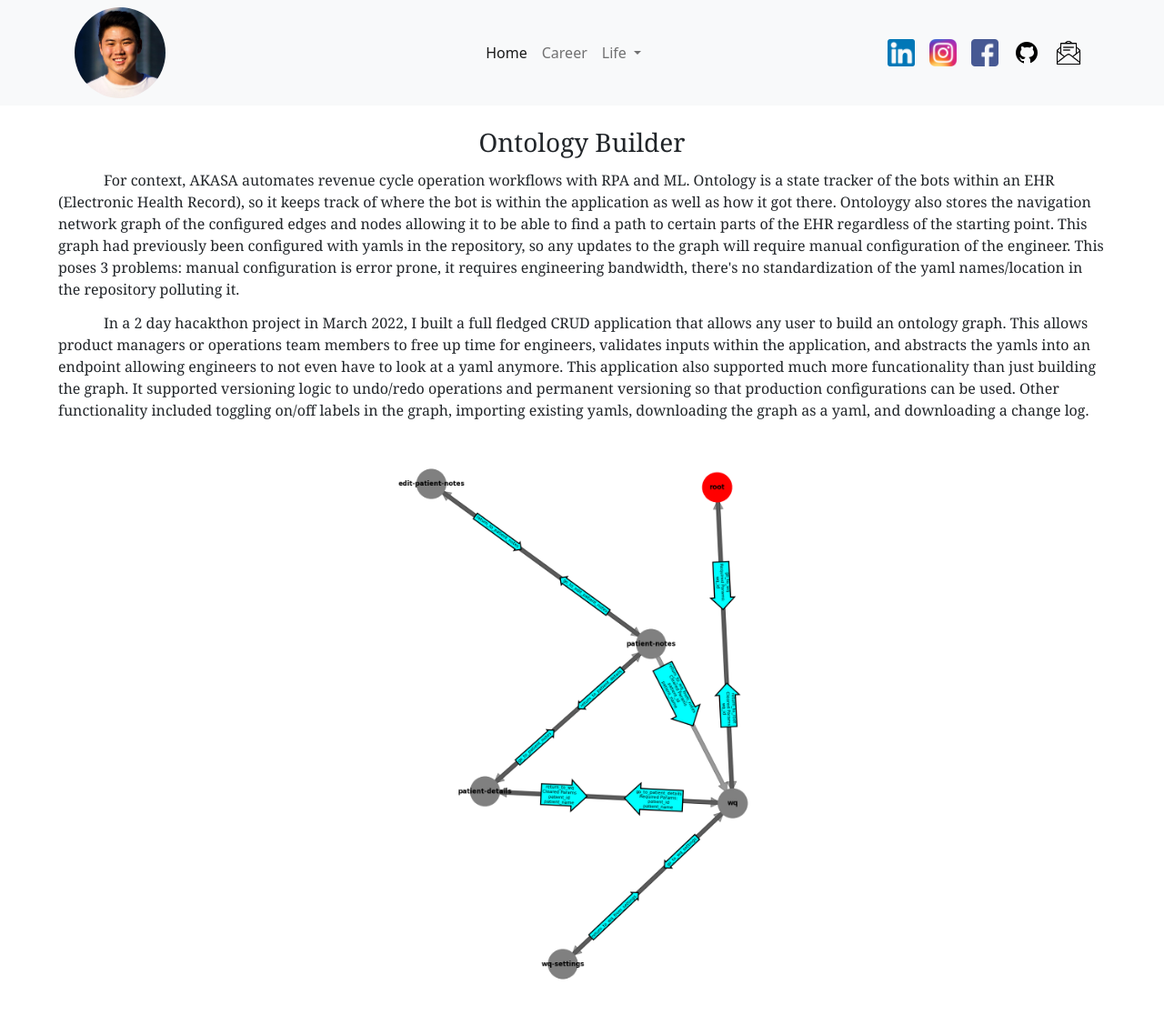
After one commit to simonxie1998/personal-website, a Django app: page /career/ontology/ in a window 1280 px wide. The commit adds this page. Shown: the whole page at 91% size. Run offline with Django 4.2, Linux system fonts and the light colour scheme.

Commit message:
start on projects

```diff
--- /dev/null
+++ b/home/project_summaries.py
@@ -0,0 +1,12 @@
+SUMMARIES = {
+    "ontology_p1": "For context, AKASA automates revenue cycle operation workflows with RPA and ML. Ontology is a state tracker of the bots within an EHR (Electronic Health Record), "
+    "so it keeps track of where the bot is within the application as well as how it got there. Ontoloygy also stores the navigation network graph of the configured edges and nodes "
+    "allowing it to be able to find a path to certain parts of the EHR regardless of the starting point. This graph had previously been configured with yamls in the repository, so any "
+    "updates to the graph will require manual configuration of the engineer. This poses 3 problems: manual configuration is error prone, it requires engineering bandwidth, there's no "
+    "standardization of the yaml names/location in the repository polluting it.",
+    "ontology_p2": "In a 2 day hacakthon project in March 2022, I built a full fledged CRUD application that allows any user to build an ontology graph. This allows product managers or "
+    "operations team members to free up time for engineers, validates inputs within the application, and abstracts the yamls into an endpoint allowing engineers "
+    "to not even have to look at a yaml anymore. This application also supported much more funcationality than just building the graph. It supported versioning logic "
+    "to undo/redo operations and permanent versioning so that production configurations can be used. Other functionality included toggling on/off labels in the graph, "
+    "importing existing yamls, downloading the graph as a yaml, and downloading a change log.",
+}
--- a/home/static/home/css/style.css
+++ b/home/static/home/css/style.css
@@ -9,6 +9,13 @@ h1,
 h3,
 .summary {
     text-align: center;
+    font-family: Georgia, 'Times New Roman', Times, serif;
+}
+
+.project-summary {
+    margin: 1% 5% 1% 5%;
+    text-indent: 50px;
+    text-align: left;
     font-family: Georgia, 'Times New Roman', Times, serif;
 }
 
--- a/home/templates/home/career.html
+++ b/home/templates/home/career.html
@@ -192,14 +192,14 @@
     <li>Triaged all incoming customer and internal tickets for feature development, bug reports, and custom account configuration
     </li>
     <li>Productized configuration of customers’ accounts into a self service feature reducing the UAT to production time by 80%</li>
-    <li>Helped grow the company, product, and engineering team to raise an <a href="https://techcrunch.com/2022/01/24/klarity-lands-18m-to-read-scores-of-documents-so-you-dont-have-to/">$18
+    <li>Helped grow the company, product, and engineering team to raise an <a target="_blank" href="https://techcrunch.com/2022/01/24/klarity-lands-18m-to-read-scores-of-documents-so-you-dont-have-to/">$18
                 million Series A round</a></li>
 </ul>
 </span>
 <p3 class="notable-projects"><strong>Notable Projects</strong></p3>
 <ul class="bullet-points">
     <li class="project"><a href="cci">Customer Configuration Interface</a></li>
-    <li class="project"><a href="demo">Klarity Demo</a></li>
+    <li class="project"><a href="klarity-demo">Klarity Demo</a></li>
     <li class="project"><a href="legacy-processing">Legacy Processing</a></li>
 </ul>
 <span>
--- a/home/templates/home/home.html
+++ b/home/templates/home/home.html
@@ -7,6 +7,7 @@
         <button type="button" data-bs-target="#carouselExampleIndicators" data-bs-slide-to="1" aria-label="Slide 2"></button>
         <button type="button" data-bs-target="#carouselExampleIndicators" data-bs-slide-to="2" aria-label="Slide 3"></button>
         <button type="button" data-bs-target="#carouselExampleIndicators" data-bs-slide-to="3" aria-label="Slide 4"></button>
+        <button type="button" data-bs-target="#carouselExampleIndicators" data-bs-slide-to="4" aria-label="Slide 5"></button>
     </div>
     <div class="carousel-inner">
         <div class="carousel-item active">
@@ -14,6 +15,9 @@
         </div>
         <div class="carousel-item">
             <img src="{% static 'home/images/alpaca.jpeg'%}" class="d-block w-100" alt="..." style="border-radius: 15px;">
+        </div>
+        <div class="carousel-item">
+            <img src="{% static 'home/images/sf.jpeg'%}" class="d-block w-100" alt="..." style="border-radius: 15px;">
         </div>
         <div class="carousel-item">
             <img src="{% static 'home/images/mount_bonnell.jpeg'%}" class="d-block w-100" alt="..." style="border-radius: 15px;">
--- /dev/null
+++ b/home/templates/home/ontology.html
@@ -0,0 +1,10 @@
+{% extends 'home/project_base.html' %} {% load static %} {% block project_img %}
+<div id="wrapper" style="margin: auto;">
+    <div class="image-container">
+        <img src="{% static 'home/images/ontology.png'%}" />
+        <div class="image-caption">
+            <h1>Demo Ontology Graph</h1>
+        </div>
+    </div>
+</div>
+{% endblock %}
--- a/home/templates/home/penguins.html
+++ b/home/templates/home/penguins.html
@@ -1,7 +1,7 @@
 {% extends 'home/base.html' %} {% load static %} {% block content %}
 <br>
 <h3>I love penguins! &#128039;</h3>
-<p class="summary">Traveling to Antartica is high priority on my bucketlist.</p>
+<p class="summary">Traveling to Antarctica is high priority on my bucketlist.</p>
 <div id="carouselExampleIndicators" class="carousel slide mx-auto" data-bs-ride="carousel" style="max-width:800px">
     <div class="carousel-indicators">
         <button type="button" data-bs-target="#carouselExampleIndicators" data-bs-slide-to="0" class="active" aria-current="true" aria-label="Slide 1"></button>
--- /dev/null
+++ b/home/templates/home/project_base.html
@@ -0,0 +1,7 @@
+{% extends 'home/base.html' %} {% load static %} {% block content %}
+<br>
+<h3>{{project_name}}</h3>
+{{ block.super }}
+<p class="project-summary">{{project_summary_p1}}</p>
+<p class="project-summary">{{project_summary_p2}}</p>
+{% block project_img %} {% endblock %} {% endblock %}
--- a/home/urls.py
+++ b/home/urls.py
@@ -8,5 +8,10 @@ urlpatterns = [
     path("career/", views.career, name="career"),
     path("travel/", views.travel, name="travel"),
     path("school/", views.school, name="school"),
-    path("penguins/", views.penguins, name="penguins")
+    path("penguins/", views.penguins, name="penguins"),
+    path("career/ontology/", views.ontology, name="ontology"),
+    path("career/cci", views.cci, name="cci"),
+    path("career/klarity-demo", views.klarity_demo, name="klarity-demo"),
+    path("career/legacy-processing", views.legacy_processing, name="legacy-processing"),
+    path("career/vlcm", views.vlcm, name="vlcm"),
 ]
--- a/home/views.py
+++ b/home/views.py
@@ -1,7 +1,7 @@
-from curses.ascii import HT
 from django.shortcuts import render
+from django.http import HttpResponse
 
-from django.http import HttpResponse
+from .project_summaries import SUMMARIES
 
 # Create your views here.
 
@@ -24,3 +24,48 @@ def school(request):
 
 def penguins(request):
     return render(request, "home/penguins.html")
+
+
+def ontology(request):
+    context = {
+        "project_name": "Ontology Builder",
+        "project_summary_p1": SUMMARIES["ontology_p1"],
+        "project_summary_p2": SUMMARIES["ontology_p2"],
+    }
+    return render(request, "home/ontology.html", context)
+
+
+def cci(request):
+    context = {
+        "project_name": "Customer Configuration Interface v3",
+        "project_summary_p1": "",
+        "project_summary_p2": "",
+    }
+    return render(request, "home/project_base.html", context)
+
+
+def klarity_demo(request):
+    context = {
+        "project_name": "Klarity Marketing Demo",
+        "project_summary_p1": "",
+        "project_summary_p2": "",
+    }
+    return render(request, "home/project_base.html", context)
+
+
+def legacy_processing(request):
+    context = {
+        "project_name": "Legacy Processing",
+        "project_summary_p1": "",
+        "project_summary_p2": "",
+    }
+    return render(request, "home/project_base.html", context)
+
+
+def vlcm(request):
+    context = {
+        "project_name": "VMware Lifecycle Manager",
+        "project_summary_p1": "",
+        "project_summary_p2": "",
+    }
+    return render(request, "home/project_base.html", context)
```
Also changed, not shown: home/static/home/images/ontology.png (added).
